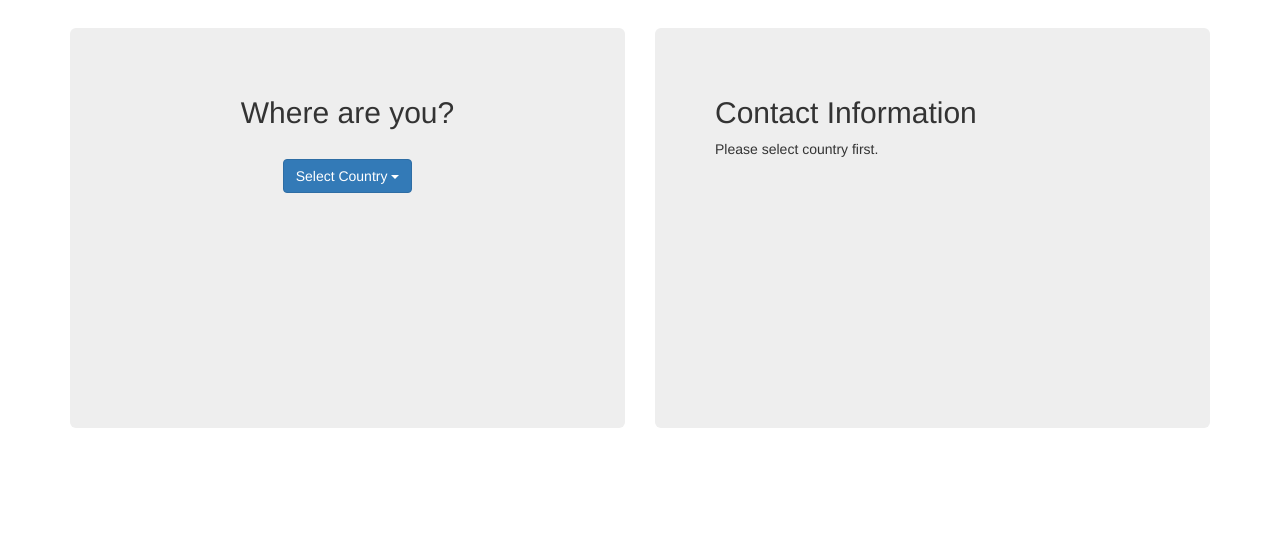
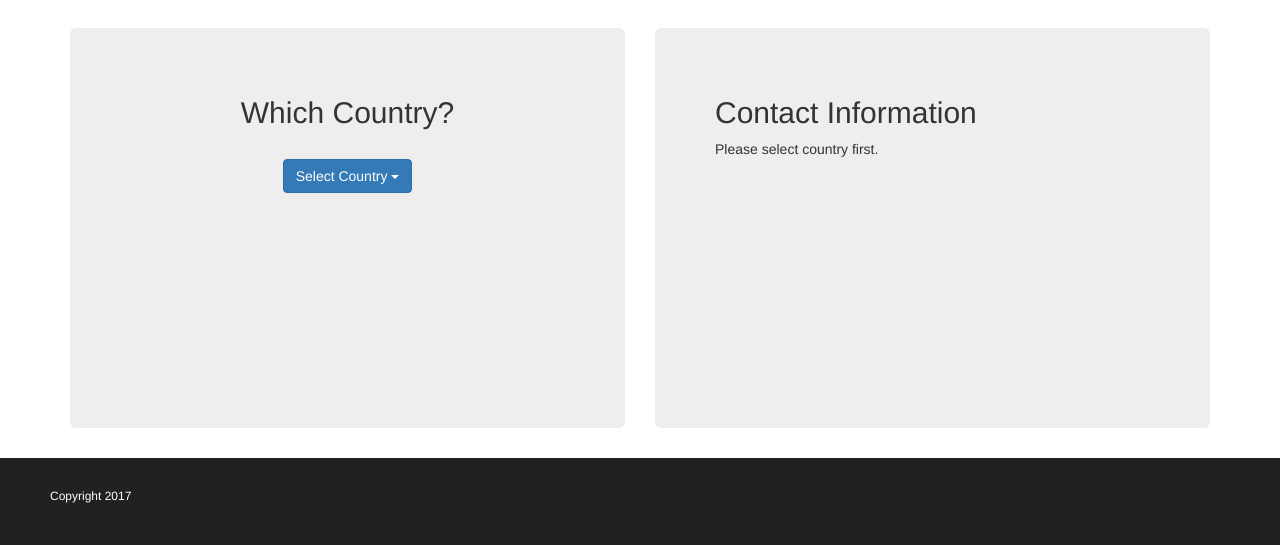
Before and after one commit to hotlinemap/hotlinemap.github.io, a plain HTML site: page index.html in a window 1280 px wide. Shown: the part 272-817 px from the top of the page. Drawn offline with nearby package versions, Linux system fonts and the light colour scheme; a web font is replaced by a local one.

Commit message:
minor keyword changes

```diff
--- a/index.html
+++ b/index.html
@@ -24,7 +24,7 @@
                 <div class="col-sm-6">
                     <div class="jumbotron">
                         <div class="search">
-                            <h2>Where are you?</h2>
+                            <h2>Which Country?</h2>
                             <br>
                             <div class="dropdown">
                                 <button class="btn btn-primary dropdown-toggle" type="button" data-toggle="dropdown">Select Country
@@ -54,6 +54,9 @@
             </div>
         </div>
     </section>
+    <div class="footer">
+        <p>Copyright 2017</p>
+    </div>
     </body>
     <script src="script.js"></script>
 </html>
--- a/style.css
+++ b/style.css
@@ -31,3 +31,10 @@ section.find-numbers {
 .search {
     text-align: center;
 }
+
+.footer {
+    background-color: #212121;
+    padding: 30px 50px;
+    color: white;
+    font-size: 12px;
+}
```
